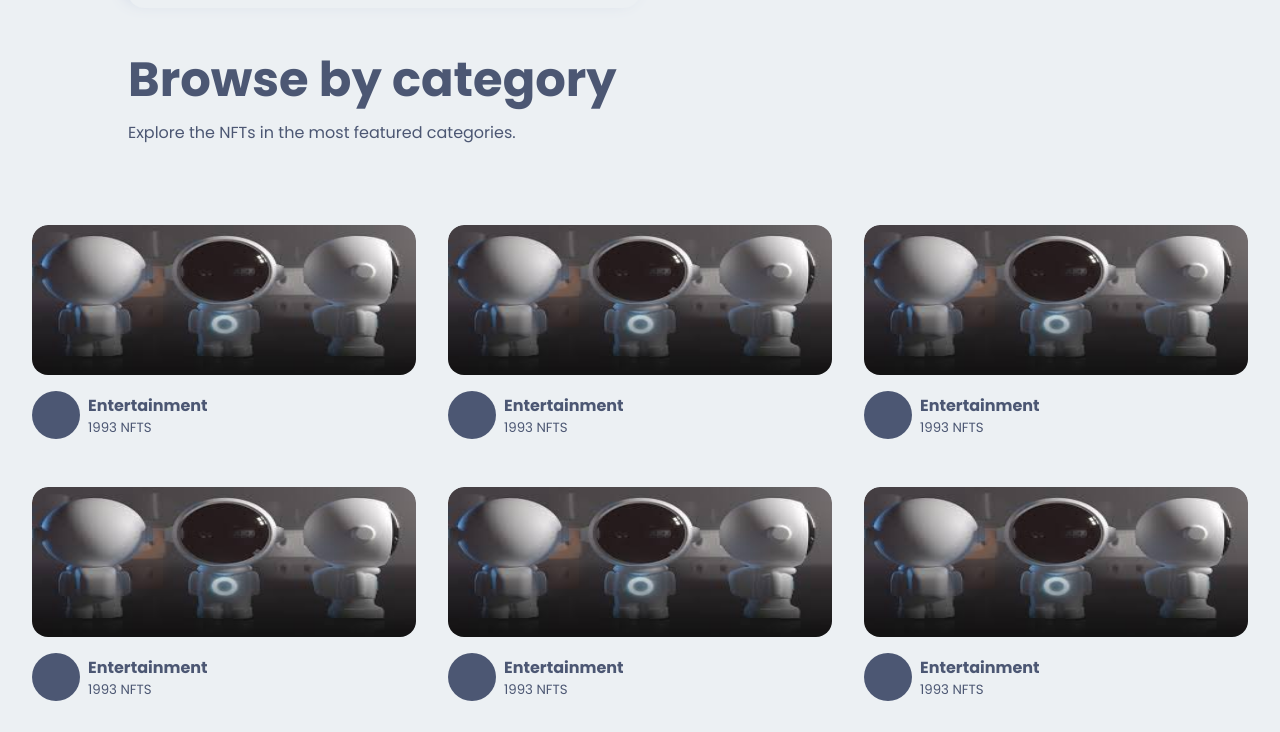
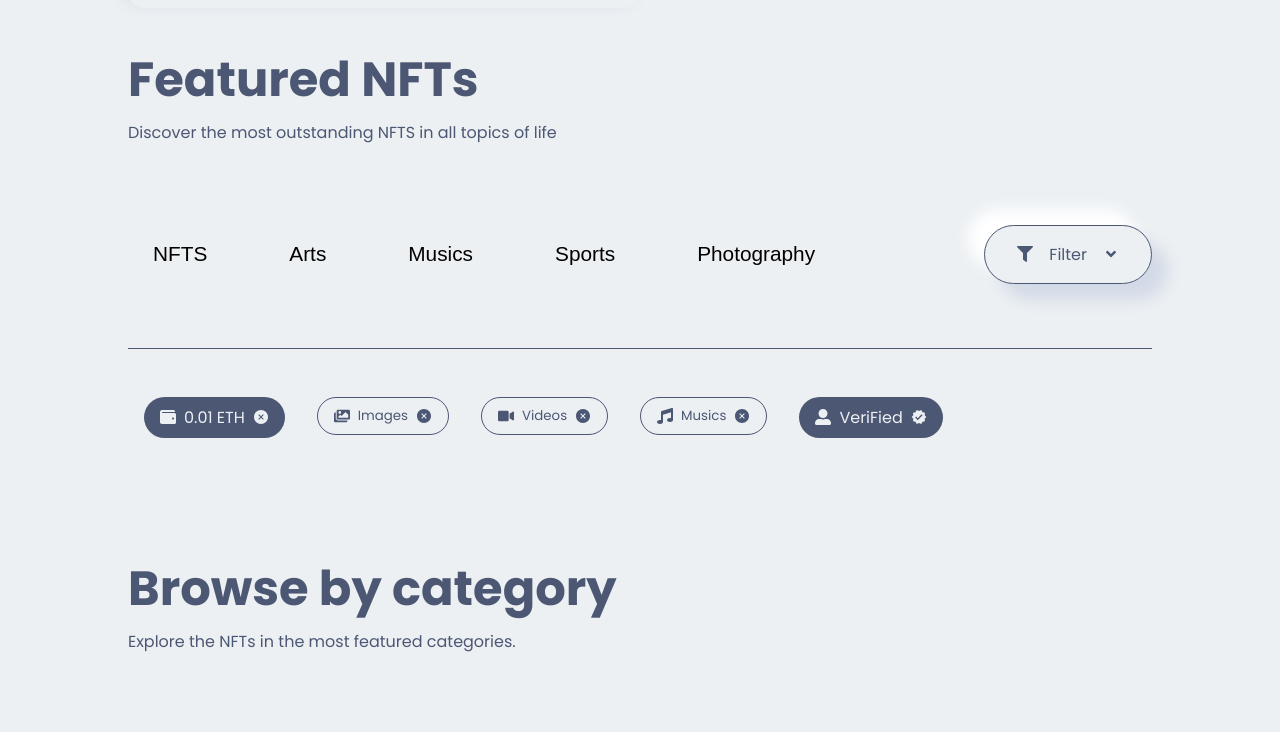
Before and after one commit to duclinhhuynh/FE_NFTMARKET, a Next.js app: page / in a window 1280 px wide. Shown: the part 1880-2612 px from the top of the page. Built offline with nearby package versions, Linux system fonts and the light colour scheme; no server answers.

Commit message:
completed_filter_component

```diff
--- a/components/Category/Category.jsx
+++ b/components/Category/Category.jsx
@@ -5,7 +5,7 @@
 import Style from "./Category.module.css"
 import images from '../../img';
 const Category = () => {
-    const CategoryArray = [1, 2, 3, 4, 5, 6];
+    const CategoryArray = [1, 2, 3, 4, 5];
   return (
     <div className={Style.box_category}>
         <div className={Style.category}>
--- a/components/Category/Category.module.css
+++ b/components/Category/Category.module.css
@@ -1,11 +1,11 @@
 .box_category {
-    width: 95%;
+    width: 80%;
     margin: auto;
 }
 .category {
     padding: 4rem 0;
     display: grid;
-    grid-template-columns: repeat(6, 1fr);
+    grid-template-columns: repeat(5, 1fr);
     gap: 2rem;
 }
 
--- /dev/null
+++ b/components/Filter/Filter.jsx
@@ -0,0 +1,107 @@
+import React, { useState} from 'react'
+// usualy error
+import{FaFilter, FaAngleDown, FaAngleUp, FaWallet, FaMusic, FaVideo, FaImages, FaUserAlt} from "react-icons/fa"
+import {AiFillCloseCircle, AiFillLayout} from 'react-icons/ai'
+import {MdVerified} from  'react-icons/md'
+import {TiTick} from 'react-icons/ti'
+
+// INTERNAL IMPORT
+import Style from './Filter.module.css'
+import images from '../../img';
+const Filter = () => {
+    const [filter, setFilter] = useState(true);
+    const [image, setImage] = useState(true);
+    const [video, setVideo] = useState(true);
+    const [music, setMusic] = useState(true);
+    const openFilter = () => {
+        if(!filter){
+            setFilter(true);
+        }else {
+            setFilter(false);
+        }
+    }
+    const openImage = () => {
+        if(!image){
+            setImage(true)
+        }else{
+            setImage(false)
+        }
+    }
+    const openVideo = () => {
+        if(!video){
+            setVideo(true)
+        }else{
+            setVideo(false)
+        }
+    }
+    const openMusic = () => {
+        if(!music){
+            setMusic(true)
+        }else{
+            setMusic(false)
+        }
+    }
+  return (
+    <div className={Style.filter}>
+        <div className={Style.filter_box}>
+            <div className={Style.filter_box_left}>
+                <button onClick={() => {}}>NFTS</button>
+                <button onClick={() => {}}>Arts</button>
+                <button onClick={() => {}}>Musics</button>
+                <button onClick={() => {}}>Sports</button>
+                <button onClick={() => {}}>Photography</button>
+            </div>
+            <div className={Style.filter_box_right}>
+                <div className={Style.filter_box_right_box}
+                    onClick={() => openFilter()}>
+                    <FaFilter/>
+                    <span>Filter</span>
+                    {filter ? <FaAngleDown/> : <FaAngleUp/>}
+                </div>
+            </div>
+        </div>
+        {
+            filter && (
+                <div className={Style.filter_box_items}>
+                    <div className={Style.filter_box_items_box}>
+                        <div className={Style.filter_box_items_box_item}>
+                            <FaWallet/>
+                            <span>0.01 ETH</span>
+                            <AiFillCloseCircle/>
+                        </div>
+                    </div>
+                    <div className={Style.filter_box_items_box}>
+                       <div className={Style.filter_box_items_box_item_trans}
+                       onClick={() => openImage()}>
+                        <FaImages/><small>Images</small>
+                        {image ? <AiFillCloseCircle/> : <TiTick/>}
+                        </div>
+                    </div>
+                    <div className={Style.filter_box_items_box}>
+                       <div className={Style.filter_box_items_box_item_trans}
+                       onClick={() => openVideo()}>
+                        <FaVideo/><small>Videos</small>
+                        {video ? <AiFillCloseCircle/> : <TiTick/>}
+                        </div>
+                    </div>
+                    <div className={Style.filter_box_items_box}>
+                       <div className={Style.filter_box_items_box_item_trans}
+                       onClick={() => openMusic()}>
+                        <FaMusic/><small>Musics</small>
+                        {music ? <AiFillCloseCircle/> : <TiTick/>}
+                        </div>
+                    </div>
+                    <div className={Style.filter_box_items_box}>
+                        <div className={Style.filter_box_items_box_item}>
+                            <FaUserAlt/> <span>VeriFied</span>
+                            <MdVerified/>
+                        </div>
+                    </div>
+                </div>
+            )
+        }
+    </div>
+  )
+}
+
+export default Filter
--- /dev/null
+++ b/components/Filter/Filter.module.css
@@ -0,0 +1,206 @@
+.filter {
+        padding: 4rem 0;
+        width: 100%;
+}
+
+.filter_box {
+    width: 80%;
+    margin: 0 auto;
+    display: flex;
+    align-items: center;
+    justify-content: space-between;
+    padding-bottom: 4rem;
+}
+
+.filter_box_left {
+    display: flex;
+    gap: 2rem;
+}
+
+.filter_box_left button {
+    border: none;
+    outline: none;
+    padding: 1rem 1.5rem;
+    border-radius: 2rem;
+    border: 1px solid var(--main-bg-color);
+    transition: all .3s ease-in;
+    font-size: 1.3rem;
+    cursor: pointer;
+    background-color: var(--main-bg-color);
+}
+
+.filter_box_left button:hover {
+    border: 1px solid var(--icons-color);
+    border-radius: 2rem;
+    color: var(--icons-color);
+    box-shadow: var(--box-shadow);
+}
+
+.filter_box_right_box {
+    border: 1px solid var(--icons-color);
+    padding: 1rem 2rem;
+    border-radius: 2rem;
+    color: var(--icons-color);
+    box-shadow: var(--box-shadow);
+    cursor: pointer;
+    display: flex;
+    align-items: center;
+    gap: 1rem;
+}
+
+.filter_box_items {
+    width: 80%;
+    display: flex;
+    padding: 2rem 0rem;
+    margin: auto;
+    border-top: 1px solid var(--icons-color);
+}
+
+.filter_box_items_box {
+    padding: 1rem;
+}
+
+.filter_box_items_box_item {
+    background-color: var(--icons-color);
+    padding: .5rem 1rem;
+    border-radius: 2rem;
+    color: var(--main-bg-color);
+    cursor: pointer;
+    display: flex;
+    align-items: center;
+    gap: .5rem;
+}
+
+.filter_box_items_box_item_trans{
+    border: 1px solid var(--icons-color);
+    color: var(--icons-color);
+    padding: .5rem 1rem;
+    border-radius: 2rem;
+    cursor: pointer;
+
+    display: flex;
+    align-items: center;
+    gap: .5rem;
+}
+@media screen and (min-device-width:320px ) and (max-device-width:375px){
+    .filter_box{
+        display: grid;
+        gap: 4rem;
+
+    }
+
+    .filter_box_left{
+         width: 100%;
+         display: grid;
+         grid-template-columns: repeat(3,1fr);
+         gap: .5rem;
+    }
+
+    .filter_box_left button {
+        padding: 1rem;
+        font-size: 1rem;
+    }
+
+    .filter_box_items {
+        width: 100%;
+        display: grid;
+        grid-template-columns: repeat(2,1fr);
+    }
+
+    .filter_box_right_box {
+        display: flex;
+        align-items: center;
+        justify-content: center;
+        gap: 4rem;
+        padding-inline: 2rem;
+    }
+
+    .filter_box_items_box_item {
+        justify-content: space-between;
+    }
+
+    .filter_box_items_box_item_trans {
+        justify-content: space-between;
+    }
+}
+
+@media screen and (min-device-width:377px ) and (max-device-width:425px){
+    .filter_box{
+        display: grid;
+        gap: 4rem;
+
+    }
+
+    .filter_box_left{
+         display: grid;
+         grid-template-columns: repeat(3,1fr);
+         gap: 2rem;
+         width: 100%;
+    }
+
+    .filter_box_left button {
+        padding: 1rem;
+    }
+
+    .filter_box_items {
+        display: grid;
+        grid-template-columns: repeat(2,1fr);
+    }
+
+    .filter_box_right_box {
+        display: flex;
+        align-items: center;
+        justify-content: center;
+        gap: 4rem;
+        padding-inline: 2rem;
+    }
+
+    .filter_box_items_box_item {
+        justify-content: space-between;
+    }
+
+    .filter_box_items_box_item_trans {
+        justify-content: space-between;
+    }
+}
+
+
+@media screen and (min-device-width:427px ) and (max-device-width:768px){
+    .filter_box{
+        display: grid;
+        gap: 4rem;
+
+    }
+
+    .filter_box_left{
+         display: grid;
+         width: 90%;
+         gap: 2rem;
+         grid-template-columns: repeat(3,1fr);
+    }
+
+    .filter_box_left button {
+        padding: 1rem;
+    }
+
+    .filter_box_items {
+        display: grid;
+        grid-template-columns: repeat(2,1fr);
+    }
+
+    .filter_box_right_box {
+        display: flex;
+        align-items: center;
+        justify-content: center;
+        gap: 4rem;
+        padding-inline: 2rem;
+    }
+
+    .filter_box_items_box_item {
+        justify-content: space-between;
+    }
+
+    .filter_box_items_box_item_trans {
+        justify-content: space-between;
+    }
+}
--- a/components/Footer/Footer.module.css
+++ b/components/Footer/Footer.module.css
@@ -72,6 +72,13 @@
     padding: 1rem 2rem;
 }
 /* //MEDIA QUERY */
+
+@media screen  and (max-width: 1024px){
+    .footer_box {
+        width:90%;
+        grid-template-columns: repeat(3, 1fr);
+    }
+}
 @media screen  and (max-width: 45em){
     .footer_box {
         width:90%;
--- a/components/componentsindex.js
+++ b/components/componentsindex.js
@@ -7,4 +7,5 @@
 import Subscribe from "./Subscribe/Subscribe";
 import Title from "./Title/Title";
 import Category from "./Category/Category";
-export { Button, Footer, NavBar, HeroSection , Service, BigNFTSlider, Subscribe, Title, Category};
+import Filter from "./Filter/Filter";
+export { Button, Footer, NavBar, HeroSection , Service, BigNFTSlider, Subscribe, Title, Category,Filter};
--- a/pages/index.js
+++ b/pages/index.js
@@ -1,6 +1,6 @@
 import React from 'react';
 import Style from '../styles/index.module.css';
-import { HeroSection , Service, BigNFTSlider, Subscribe, Title, Category} from '../components/componentsindex';
+import { HeroSection , Service, BigNFTSlider, Subscribe, Title, Category, Filter} from '../components/componentsindex';
 
 const Home = () => {
   return (
@@ -8,6 +8,8 @@
       <HeroSection />
       <Service/>
       <BigNFTSlider/>
+      <Title heading="Featured NFTs" paragraph="Discover the most outstanding NFTS in all topics of life"/>
+      <Filter/>
       <Title heading="Browse by category" paragraph="Explore the NFTs in the most featured categories. "/>
       <Category/>
       <Subscribe/>
```
